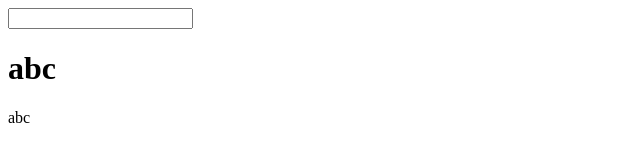
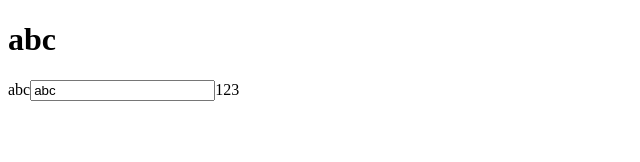
Before and after one commit to boo-boom/Mvue, a plain HTML site: page index.html in a window 1280 px wide. Shown: the whole page, without its empty margins (0-640 px from the left). Drawn offline with Linux system fonts and the light colour scheme.

Commit message:
observer

```diff
--- a/index.html
+++ b/index.html
@@ -8,9 +8,10 @@
   </head>
   <body>
     <div id="app">
-      <input class="form-control" v-model="name" type="text" />
+      <!-- <input class="form-control" v-model="name" type="text" /> -->
       <h1>{{name}}</h1>
       {{name}}
+      <input type="text" v-model="name" /> {{age}}
     </div>
 
     <!-- <script src="./js/observer.js"></script>
@@ -21,11 +22,12 @@
       const vm = new Mvue({
         el: "#app",
         data: {
-          name: "abc"
+          name: "abc",
+          age: 123
         }
       });
-      vm.$data.name = "asdasdasd";
-      console.log(vm.$data);
+      // vm.$data.name = "asdasdasd";
+      // console.log(vm.$data);
     </script>
   </body>
 </html>
--- a/js/index.js
+++ b/js/index.js
@@ -27,16 +27,23 @@ Mvue.prototype.init = function() {
   this.compile();
 };
 Mvue.prototype.observer = function(data) {
+  var dep = new Dep();
   Object.keys(data).forEach(function(key) {
     var value = data[key];
     Object.defineProperty(data, key, {
       configurable: true,
       enumerable: true,
       get: function() {
+        if (Dep.target) {
+          dep.addSub(Dep.target);
+        }
         return value;
       },
       set: function(newVal) {
-        value = newVal;
+        if (value !== newVal) {
+          value = newVal;
+          dep.notify(newVal);
+        }
       }
     });
   });
@@ -55,10 +62,29 @@ Mvue.prototype.compileNode = function(el) {
       var reg = /\{\{\s*(\S*)\s*\}\}/;
       if (reg.test(nodeContent)) {
         node.textContent = self.$data[RegExp.$1];
+        new Watcher(self, RegExp.$1, function(newVal) {
+          node.textContent = newVal;
+        });
       }
     } else if (node.nodeType === 1) {
       // 标签
-      // console.log(node);
+      var attrs = Array.prototype.slice.call(node.attributes);
+      attrs.forEach(function(attr) {
+        var attrName = attr.name;
+        var attrValue = attr.value;
+        if (attrName.indexOf("v-") === 0) {
+          attrName = attrName.substr(2);
+          if (attrName === "model") {
+            node.value = self.$data[attrValue];
+          }
+          node.addEventListener("input", function(e) {
+            self.$data[attrValue] = e.target.value;
+          });
+          new Watcher(self, attrValue, function(newVal) {
+            node.value = newVal;
+          });
+        }
+      });
     }
     // 递归查找所有文本节点
     if (node.childNodes.length > 0) {
@@ -67,13 +93,40 @@ Mvue.prototype.compileNode = function(el) {
   });
 };
 
+// 发布订阅模式 / 观察者模式
+// 发布者，收集订阅者
+function Dep() {
+  this.subs = [];
+}
+Dep.prototype.addSub = function(sub) {
+  this.subs.push(sub);
+};
+Dep.prototype.notify = function(newVal) {
+  this.subs.forEach(function(sub) {
+    sub.update(newVal);
+  });
+};
 
+// 订阅者，订阅的数据改变时执行相应的回调函数
+function Watcher(vm, exp, cb) {
+  Dep.target = this;
+  vm.$data[exp];
+  this.cb = cb;
+  Dep.target = null;
+};
+Watcher.prototype.update = function(newVal) {
+  this.cb(newVal);
+  console.log("数据更新了！！！");
+};
 
-
-
-
-
-
+// var dep = new Dep();
+// var watcher1 = new Watcher();
+// var watcher2 = new Watcher();
+// var watcher3 = new Watcher();
+// dep.addSub(watcher1);
+// dep.addSub(watcher2);
+// dep.addSub(watcher3);
+// dep.notify();
 
 
 
```
